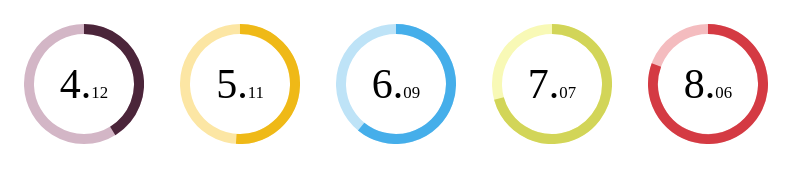
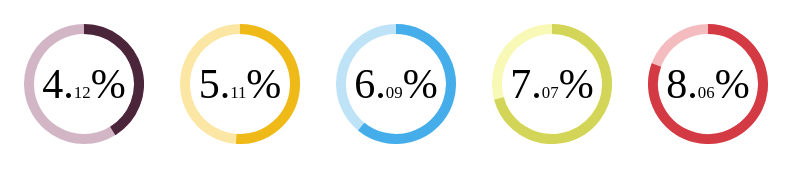
Before and after one commit to lugolabs/circles, a plain HTML site: page spec/index.html in a window 1280 px wide. Shown: the whole page, without its empty margins (0-807 px from the left). Drawn offline with Linux system fonts and the light colour scheme.

Commit message:
#3 allow adding text

```diff
--- a/circles.js
+++ b/circles.js
@@ -11,7 +11,8 @@
     percentage - the percentage dictating the smaller circle
     radius     - the radius of the circles
     width      - the width of the ring (optional, has value 10, if not specified)
-    text       - the text to display at the centre of the graph (optional, the percentage will show if not specified)
+    number     - the number to display at the centre of the graph (optional, the percentage will show if not specified)
+    text       - the text to display after the number (optional, nothing will show if not specified)
     colors     - an array of colors, with the first item coloring the full circle
                  (optional, it will be `['#EEE', '#F00']` if not specified)
     duration   - value in ms of animation duration; (optional, defaults to 500);
@@ -30,11 +31,14 @@
 
     this._radius         = options.radius;
     this._percentage     = options.percentage;
-    this._text           = options.text   || this._percentage;
+    this._text           = options.text; // #3
+    this._number         = options.number || this._percentage;
     this._strokeWidth    = options.width  || 10;
     this._colors         = options.colors || ['#EEE', '#F00'];
     this._interval       = 16;
-    this._textClassName  = 'circles-text';
+    this._textWrpClass   = 'circles-text-wrp';
+    this._textClass      = 'circles-text';
+    this._numberClass    = 'circles-number';
 
     this._confirmAnimation(options.duration);
 
@@ -49,7 +53,7 @@
   };
 
   Circles.prototype = {
-    VERSION: '0.02',
+    VERSION: '0.0.3',
 
     _confirmAnimation: function(duration) {
       if (duration === null) {
@@ -61,22 +65,24 @@
 
       var step     = duration / this._interval,
         pathFactor = this._percentage / step,
-        textFactor = this._text / step;
+        numberFactor = this._number / step;
 
       if (this._percentage <= (1 + pathFactor)) {
         this._canAnimate = false;
       } else {
-        this._canAnimate     = true;
-        this._pathFactor = pathFactor;
-        this._textFactor  = textFactor;
+        this._canAnimate   = true;
+        this._pathFactor   = pathFactor;
+        this._numberFactor = numberFactor;
       }
     },
 
     _animate: function() {
-      var i    = 1,
-        self   = this,
-        path   = this._el.getElementsByTagName('path')[1],
-        textEl = this._getTextElement(),
+      var i      = 1,
+        self     = this,
+        path     = this._el.getElementsByTagName('path')[1],
+        numberEl = this._getNumberElement(),
+
+        isInt    = this._number % 1 === 0,
 
         requestAnimFrame = window.requestAnimationFrame       ||
                            window.webkitRequestAnimationFrame ||
@@ -90,16 +96,19 @@
         animate = function() {
           var percentage   = self._pathFactor * i,
             nextPercentage = self._pathFactor * (i + 1),
-            text           = self._textFactor * i,
+            number         = self._numberFactor * i,
             canContinue    = true;
+          if (isInt) {
+            number = Math.round(number);
+          }
           if (nextPercentage > self._percentage) {
             percentage  = self._percentage;
-            text        = self._text;
+            number      = self._number;
             canContinue = false;
           }
           if (percentage > self._percentage) return;
           path.setAttribute('d', self._calculatePath(percentage, true));
-          textEl.innerHTML = self._calculateText(text);
+          numberEl.innerHTML = self._calculateNumber(number);
           i++;
           if (canContinue) requestAnimFrame(animate);
         };
@@ -107,10 +116,10 @@
       requestAnimFrame(animate);
     },
 
-    _getTextElement: function() {
-      var divs = this._el.getElementsByTagName('div');
+    _getNumberElement: function() {
+      var divs = this._el.getElementsByTagName('span');
       for (var i = 0, l = divs.length; i < l; i++) {
-        if (divs[i].className === this._textClassName) return divs[i];
+        if (divs[i].className === this._numberClass) return divs[i];
       }
     },
 
@@ -119,19 +128,23 @@
     },
 
     _generateText: function() {
-      return  '<div class="' + this._textClassName + '" style="position:absolute; top:0; left:0; text-align:center; width:100%;' +
+      var html =  '<div class="' + this._textWrpClass + '" style="position:absolute; top:0; left:0; text-align:center; width:100%;' +
         ' font-size:' + this._radius * .7 + 'px; height:' + this._svgSize + 'px; line-height:' + this._svgSize + 'px;">' +
-        this._calculateText(this._canAnimate ? 0 : this._text) +
-      '</div>';
+        this._calculateNumber(this._canAnimate ? 0 : this._number);
+      if (this._text) {
+        html += '<span class="' + this._textClass + '">' + this._text + '</span>';
+      }
+      html += '</div>';
+      return html;
     },
 
-    _calculateText: function(text) {
-      var parts = (text + '').split('.'),
-        html = parts[0];
+    _calculateNumber: function(number) {
+      var parts = (number + '').split('.'),
+        html = '<span class="' + this._numberClass + '">' + parts[0];
       if (parts.length > 1) {
         html += '.<span style="font-size:.4em">' + parts[1].substring(0, 2) + '</span>';
       }
-      return html;
+      return html + '</span>';
     },
 
     _generateSvg: function() {
--- a/spec/index.html
+++ b/spec/index.html
@@ -32,7 +32,8 @@
 				percentage: percentage,
 				radius:     60,
 				width:      10,
-				text:       percentage / 10,
+				number:   	percentage / 10,
+				text:       '%',
 				colors:     colors[i - 1]
 			});
 		}
```
Also changed, not shown: spec/circlesSpec.js (+12 -2 lines), README.md.
